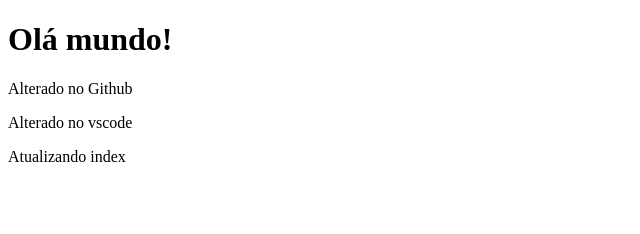
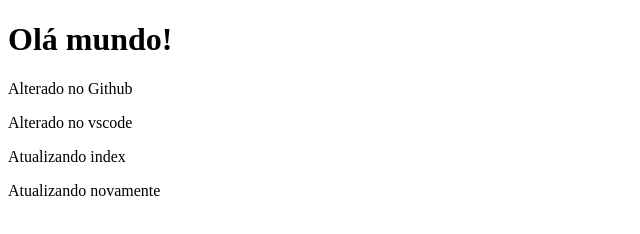
Before and after one commit to miqueiasfernando/teste-git-hub-vscode, a plain HTML site: page index.html in a window 1280 px wide. Shown: the whole page, without its empty margins (0-640 px from the left). Drawn offline with Linux system fonts and the light colour scheme.

Commit message:
atualizar texto

```diff
--- a/index.html
+++ b/index.html
@@ -12,5 +12,6 @@
     <p>Alterado no Github</p>
     <p> Alterado no vscode</p>
     <p>Atualizando index</p>
+    <p>Atualizando novamente</p>
 </body>
 </html>
```
